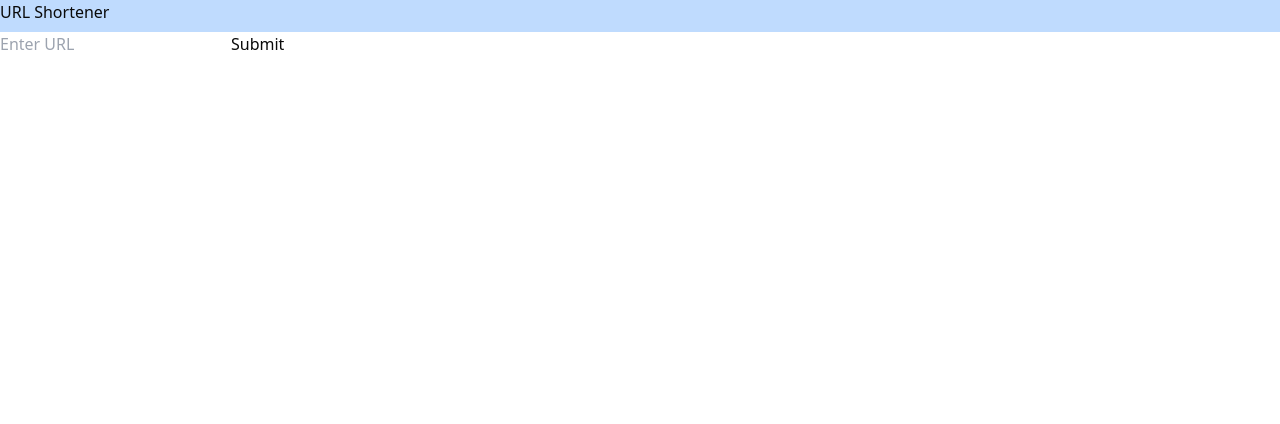
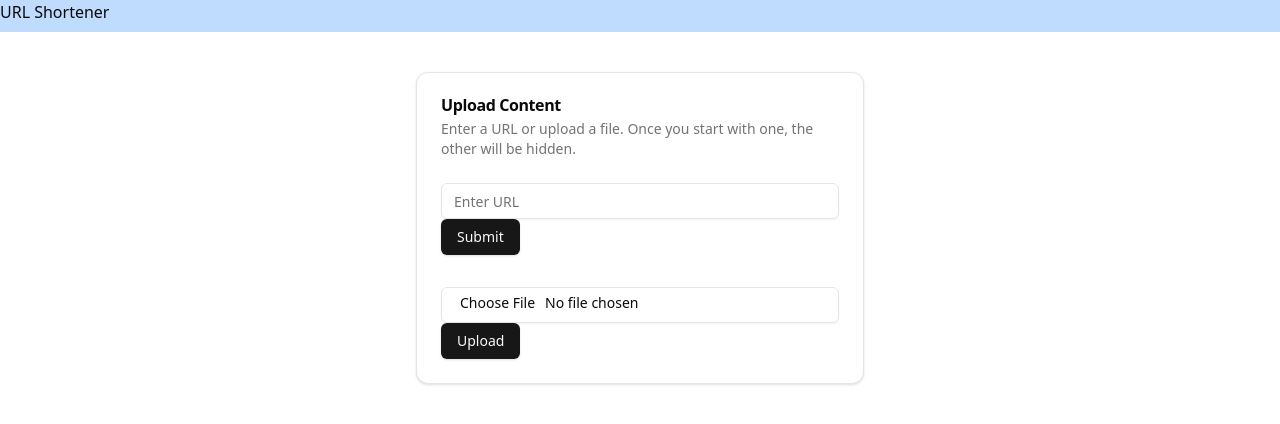
Before and after one commit to rafeeJ/url-shortener, a Next.js app: page / in a window 1280 px wide. Shown: the top 424 px of the page. Built offline with nearby package versions, Linux system fonts and the light colour scheme.

Commit message:
feat: styling

```diff
--- a/package.json
+++ b/package.json
@@ -10,6 +10,7 @@
   },
   "dependencies": {
     "@hookform/resolvers": "^4.1.3",
+    "@radix-ui/react-slot": "^1.1.2",
     "class-variance-authority": "^0.7.1",
     "clsx": "^2.1.1",
     "lucide-react": "^0.483.0",
--- a/src/app/page.tsx
+++ b/src/app/page.tsx
@@ -1,9 +1,9 @@
-import { UrlForm } from "@/features/url/url-form";
+import { UploadCard } from "@/features/upload/upload-card";
 
 export default function Home() {
   return (
     <section>
-      <UrlForm />
+      <UploadCard />
     </section>
   );
 }
--- /dev/null
+++ b/src/components/ui/button.tsx
@@ -0,0 +1,57 @@
+import * as React from "react"
+import { Slot } from "@radix-ui/react-slot"
+import { cva, type VariantProps } from "class-variance-authority"
+
+import { cn } from "@/lib/utils"
+
+const buttonVariants = cva(
+  "inline-flex items-center justify-center gap-2 whitespace-nowrap rounded-md text-sm font-medium transition-colors focus-visible:outline-none focus-visible:ring-1 focus-visible:ring-ring disabled:pointer-events-none disabled:opacity-50 [&_svg]:pointer-events-none [&_svg]:size-4 [&_svg]:shrink-0",
+  {
+    variants: {
+      variant: {
+        default:
+          "bg-primary text-primary-foreground shadow hover:bg-primary/90",
+        destructive:
+          "bg-destructive text-destructive-foreground shadow-sm hover:bg-destructive/90",
+        outline:
+          "border border-input bg-background shadow-sm hover:bg-accent hover:text-accent-foreground",
+        secondary:
+          "bg-secondary text-secondary-foreground shadow-sm hover:bg-secondary/80",
+        ghost: "hover:bg-accent hover:text-accent-foreground",
+        link: "text-primary underline-offset-4 hover:underline",
+      },
+      size: {
+        default: "h-9 px-4 py-2",
+        sm: "h-8 rounded-md px-3 text-xs",
+        lg: "h-10 rounded-md px-8",
+        icon: "h-9 w-9",
+      },
+    },
+    defaultVariants: {
+      variant: "default",
+      size: "default",
+    },
+  }
+)
+
+export interface ButtonProps
+  extends React.ButtonHTMLAttributes<HTMLButtonElement>,
+    VariantProps<typeof buttonVariants> {
+  asChild?: boolean
+}
+
+const Button = React.forwardRef<HTMLButtonElement, ButtonProps>(
+  ({ className, variant, size, asChild = false, ...props }, ref) => {
+    const Comp = asChild ? Slot : "button"
+    return (
+      <Comp
+        className={cn(buttonVariants({ variant, size, className }))}
+        ref={ref}
+        {...props}
+      />
+    )
+  }
+)
+Button.displayName = "Button"
+
+export { Button, buttonVariants }
--- /dev/null
+++ b/src/components/ui/card.tsx
@@ -0,0 +1,76 @@
+import * as React from "react"
+
+import { cn } from "@/lib/utils"
+
+const Card = React.forwardRef<
+  HTMLDivElement,
+  React.HTMLAttributes<HTMLDivElement>
+>(({ className, ...props }, ref) => (
+  <div
+    ref={ref}
+    className={cn(
+      "rounded-xl border bg-card text-card-foreground shadow",
+      className
+    )}
+    {...props}
+  />
+))
+Card.displayName = "Card"
+
+const CardHeader = React.forwardRef<
+  HTMLDivElement,
+  React.HTMLAttributes<HTMLDivElement>
+>(({ className, ...props }, ref) => (
+  <div
+    ref={ref}
+    className={cn("flex flex-col space-y-1.5 p-6", className)}
+    {...props}
+  />
+))
+CardHeader.displayName = "CardHeader"
+
+const CardTitle = React.forwardRef<
+  HTMLDivElement,
+  React.HTMLAttributes<HTMLDivElement>
+>(({ className, ...props }, ref) => (
+  <div
+    ref={ref}
+    className={cn("font-semibold leading-none tracking-tight", className)}
+    {...props}
+  />
+))
+CardTitle.displayName = "CardTitle"
+
+const CardDescription = React.forwardRef<
+  HTMLDivElement,
+  React.HTMLAttributes<HTMLDivElement>
+>(({ className, ...props }, ref) => (
+  <div
+    ref={ref}
+    className={cn("text-sm text-muted-foreground", className)}
+    {...props}
+  />
+))
+CardDescription.displayName = "CardDescription"
+
+const CardContent = React.forwardRef<
+  HTMLDivElement,
+  React.HTMLAttributes<HTMLDivElement>
+>(({ className, ...props }, ref) => (
+  <div ref={ref} className={cn("p-6 pt-0", className)} {...props} />
+))
+CardContent.displayName = "CardContent"
+
+const CardFooter = React.forwardRef<
+  HTMLDivElement,
+  React.HTMLAttributes<HTMLDivElement>
+>(({ className, ...props }, ref) => (
+  <div
+    ref={ref}
+    className={cn("flex items-center p-6 pt-0", className)}
+    {...props}
+  />
+))
+CardFooter.displayName = "CardFooter"
+
+export { Card, CardHeader, CardFooter, CardTitle, CardDescription, CardContent }
--- /dev/null
+++ b/src/components/ui/input.tsx
@@ -0,0 +1,22 @@
+import * as React from "react"
+
+import { cn } from "@/lib/utils"
+
+const Input = React.forwardRef<HTMLInputElement, React.ComponentProps<"input">>(
+  ({ className, type, ...props }, ref) => {
+    return (
+      <input
+        type={type}
+        className={cn(
+          "flex h-9 w-full rounded-md border border-input bg-transparent px-3 py-1 text-base shadow-sm transition-colors file:border-0 file:bg-transparent file:text-sm file:font-medium file:text-foreground placeholder:text-muted-foreground focus-visible:outline-none focus-visible:ring-1 focus-visible:ring-ring disabled:cursor-not-allowed disabled:opacity-50 md:text-sm",
+          className
+        )}
+        ref={ref}
+        {...props}
+      />
+    )
+  }
+)
+Input.displayName = "Input"
+
+export { Input }
--- /dev/null
+++ b/src/features/upload/file-form.tsx
@@ -0,0 +1,39 @@
+import { useForm } from "react-hook-form";
+import { z } from "zod";
+import { zodResolver } from "@hookform/resolvers/zod";
+import { Button } from "@/components/ui/button";
+import { Input } from "@/components/ui/input";
+
+const fileSchema = z.object({
+  file: z.custom<FileList>((val) => val instanceof FileList && val.length > 0, {
+    message: "Please upload a file.",
+  }),
+});
+
+export const FileForm = () => {
+  const {
+    register: registerFile,
+    handleSubmit: handleFileSubmit,
+    formState: { errors: fileErrors },
+  } = useForm<{ file: FileList }>({
+    resolver: zodResolver(fileSchema),
+  });
+
+  const onFileSubmit = (data: { file: FileList }) => {
+    const uploadedFile = data.file[0];
+    console.log("Uploaded file:", uploadedFile);
+  };
+
+  return (
+    <form
+      onSubmit={handleFileSubmit(onFileSubmit)}
+      style={{ marginTop: "2rem" }}
+    >
+      <Input type="file" {...registerFile("file")} />
+      {fileErrors.file && (
+        <p style={{ color: "red" }}>{fileErrors.file.message}</p>
+      )}
+      <Button type="submit">Upload</Button>
+    </form>
+  );
+};
--- /dev/null
+++ b/src/features/upload/upload-card.tsx
@@ -0,0 +1,28 @@
+"use client";
+import { UrlForm } from "./url-form";
+import { FileForm } from "./file-form";
+import {
+  Card,
+  CardHeader,
+  CardTitle,
+  CardDescription,
+  CardContent,
+} from "@/components/ui/card";
+
+export const UploadCard = () => {
+  return (
+    <Card className="w-full max-w-md mx-auto mt-10">
+      <CardHeader>
+        <CardTitle>Upload Content</CardTitle>
+        <CardDescription>
+          Enter a URL or upload a file. Once you start with one, the other will
+          be hidden.
+        </CardDescription>
+      </CardHeader>
+      <CardContent>
+        <UrlForm />
+        <FileForm />
+      </CardContent>
+    </Card>
+  );
+};
--- a/src/features/url/url-form.tsx
+++ b/src/features/upload/url-form.tsx
@@ -2,6 +2,8 @@
 import { useForm } from "react-hook-form";
 import { z } from "zod";
 import { zodResolver } from "@hookform/resolvers/zod";
+import { Input } from "@/components/ui/input";
+import { Button } from "@/components/ui/button";
 
 type FormData = {
   url: string;
@@ -24,9 +26,9 @@
 
   return (
     <form onSubmit={handleSubmit(onSubmit)}>
-      <input type="text" placeholder="Enter URL" {...register("url")} />
+      <Input type="text" placeholder="Enter URL" {...register("url")} />
       {errors.url && <p style={{ color: "red" }}>{errors.url.message}</p>}
-      <button type="submit">Submit</button>
+      <Button type="submit">Submit</Button>
     </form>
   );
 };
```
Also changed, not shown: 1 other file (tests, documents, lock files or other folders).
